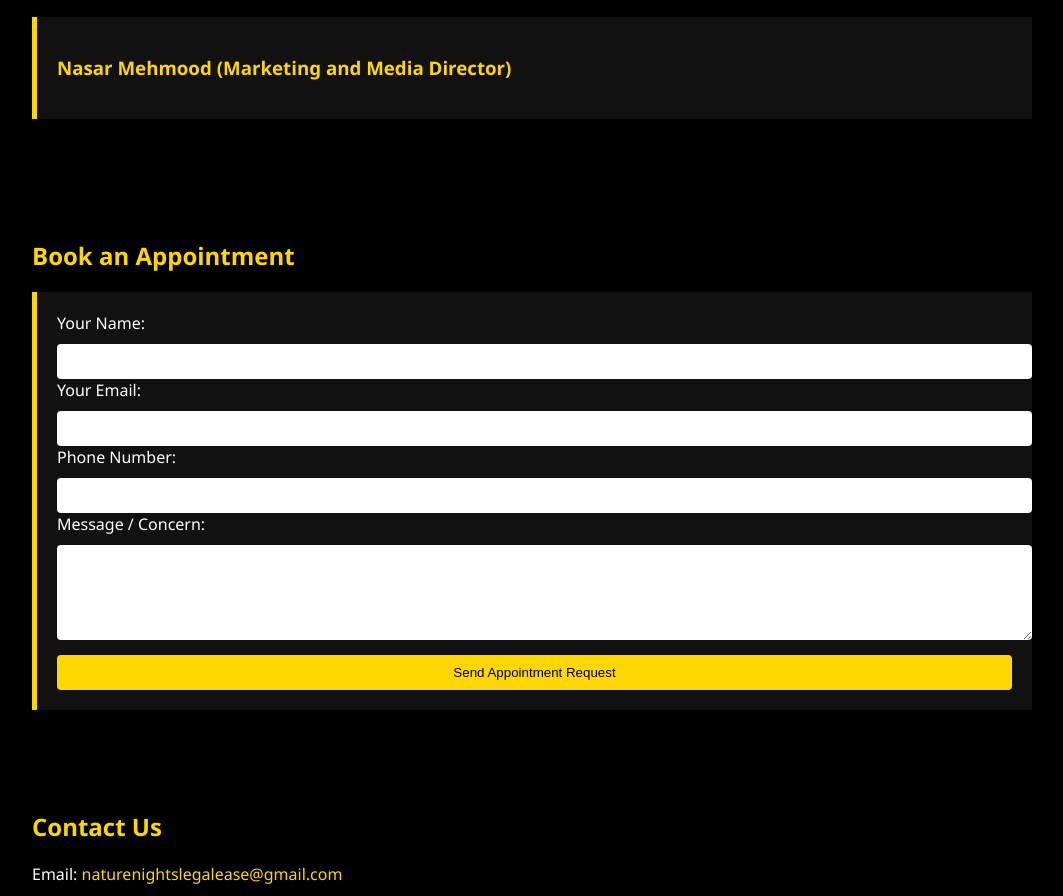
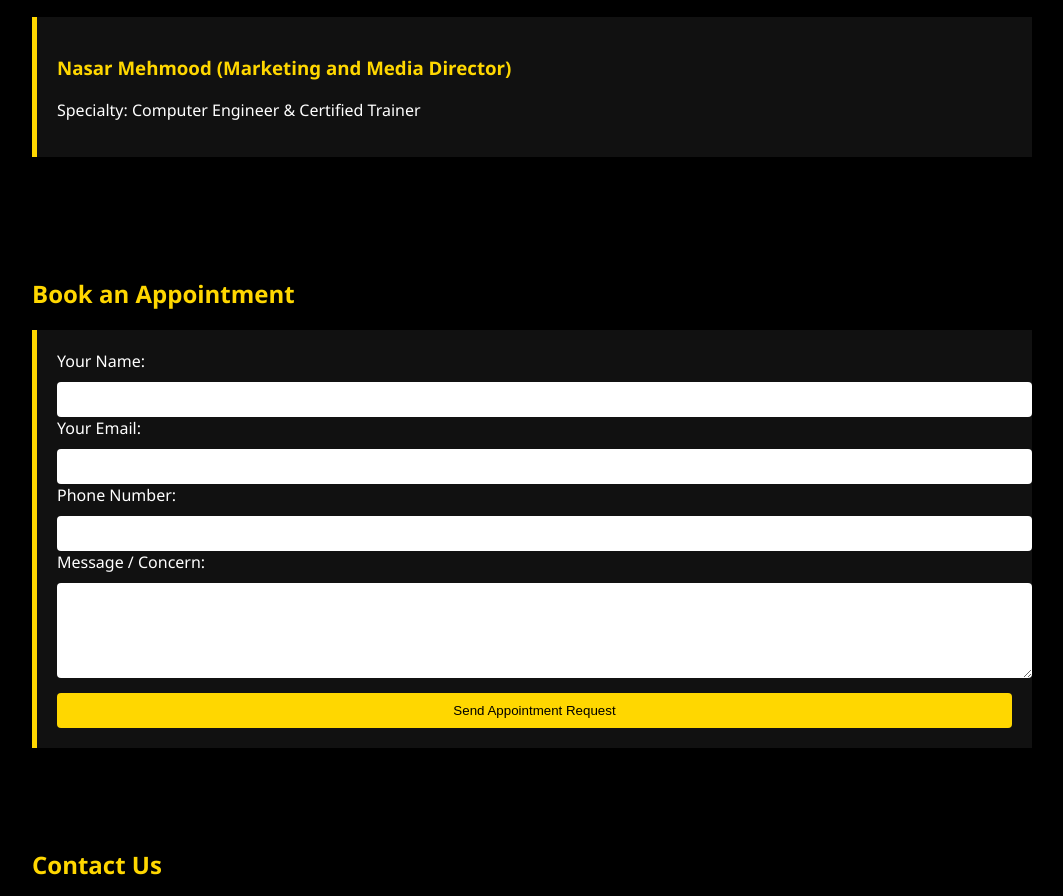
Before and after one commit to NatureNightsLegalEase/NatureNights-LegalEase-, a plain HTML site: page index.html in a window 1280 px wide. Shown: the part 1402-2298 px from the top of the page, without its empty margins (108-1171 px from the left). Drawn offline with Linux system fonts and the light colour scheme.

Commit message:
Update index.html

```diff
--- a/index.html
+++ b/index.html
@@ -123,6 +123,7 @@
 
     <div class="team-member">
       <h3>Nasar Mehmood (Marketing and Media Director)</h3>
+      <p>Specialty: Computer Engineer & Certified Trainer</p>
     </div>
   </section>
 
```
